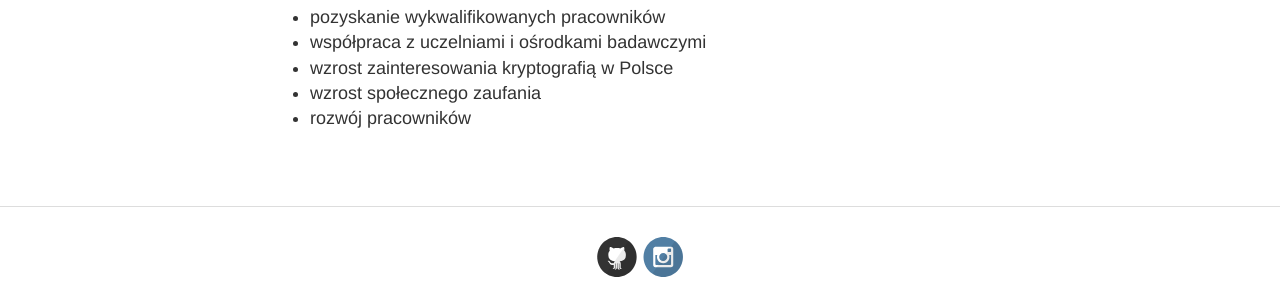
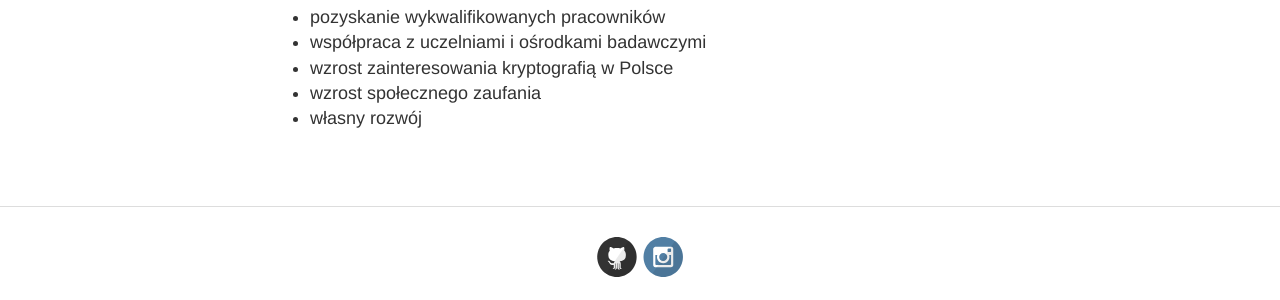
Before and after one commit to crypto-aretuza/crypto-aretuza.github.io, a Jekyll site: the page built from cele.html, in a window 1280 px wide. Shown: the part 382-682 px from the top of the page. Built offline with Jekyll 4.4.1, drawn with Linux system fonts in a browser that asks for light colours.

Commit message:
Update cele.html

```diff
--- a/cele.html
+++ b/cele.html
@@ -9,5 +9,5 @@ layout: default
     <li> współpraca z uczelniami i ośrodkami badawczymi </li>
     <li> wzrost zainteresowania kryptografią w Polsce </l1>
     <li> wzrost społecznego zaufania </l1>
-    <li> rozwój pracowników </l1>
+    <li> własny rozwój </l1>
 </ul>
```
